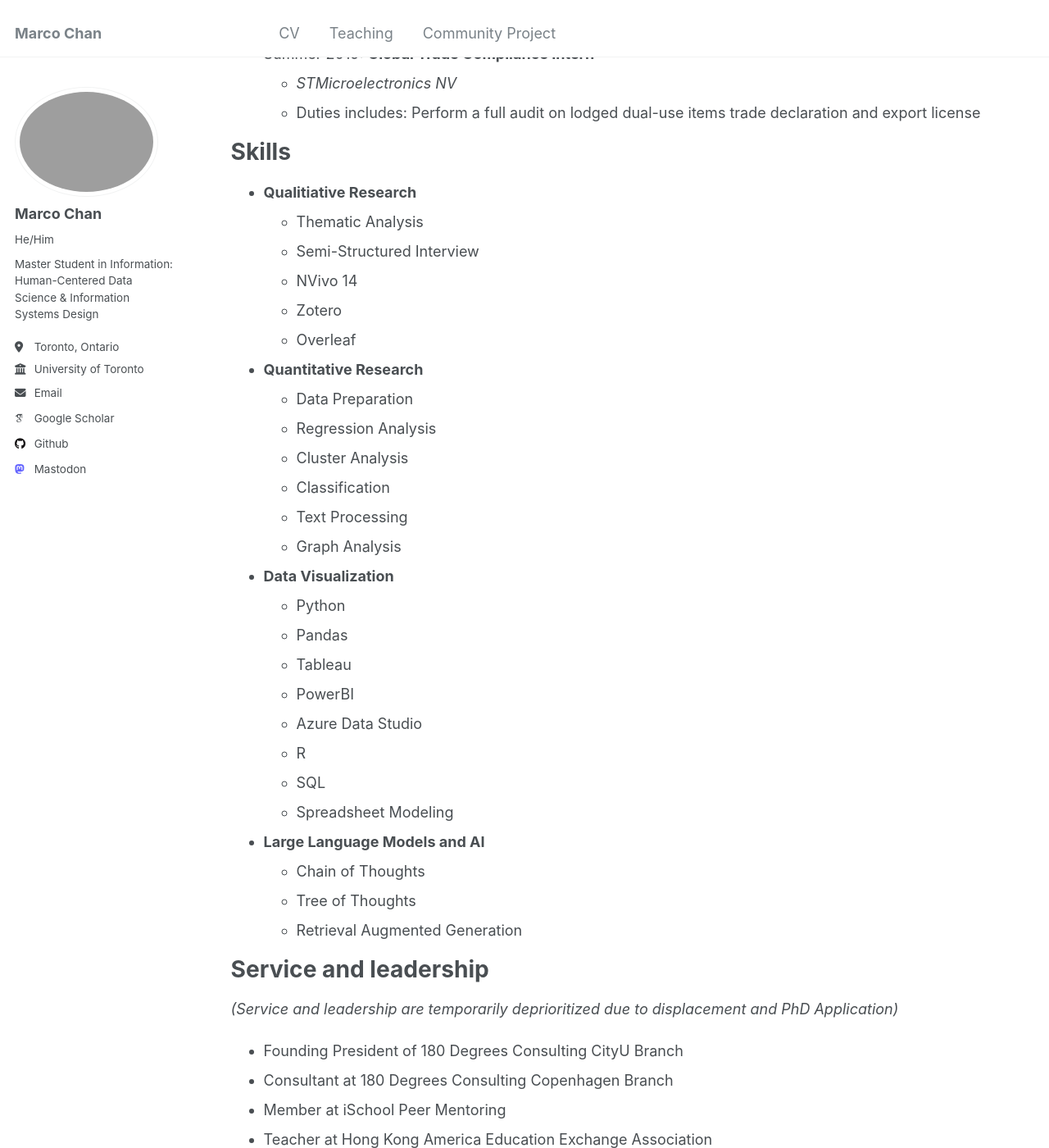
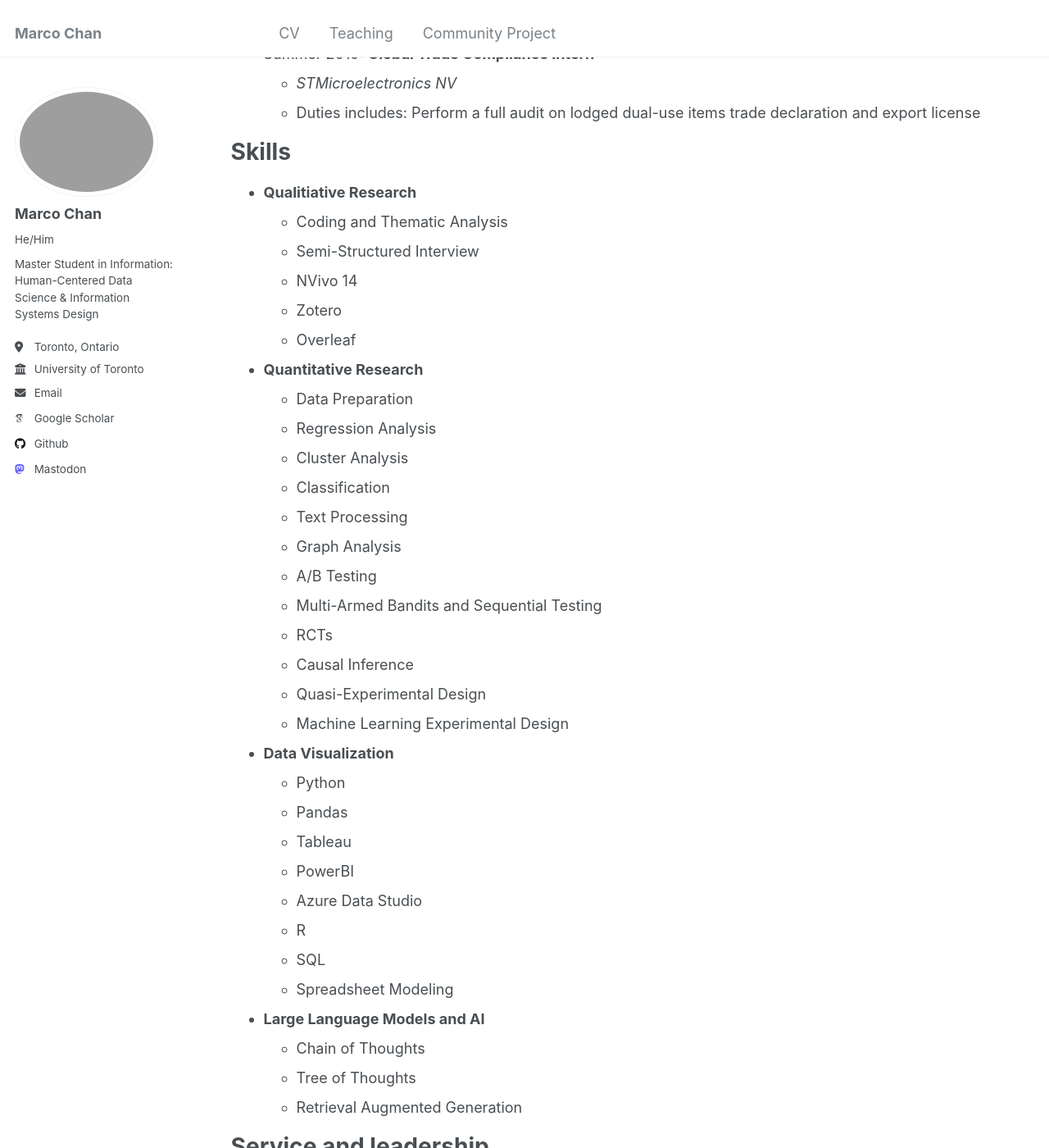
Before and after one commit to Marco-ProspectivePhD/home, a Jekyll site: the page built from _pages/cv.md, in a window 1280 px wide and 1400 px high, scrolled down 1604 px. Shown: the whole window at 82% size. Built offline with Jekyll 4.4.1, drawn with Linux system fonts in a browser that asks for light colours; some web fonts are replaced.

Commit message:
Update cv.md

```diff
--- a/_pages/cv.md
+++ b/_pages/cv.md
@@ -71,7 +71,7 @@ Work experience
 Skills
 ======
 * **Qualitiative Research**
-  * Thematic Analysis
+  * Coding and Thematic Analysis
   * Semi-Structured Interview
   * NVivo 14
   * Zotero
@@ -84,6 +84,12 @@ Skills
   * Classification
   * Text Processing
   * Graph Analysis
+  * A/B Testing
+  * Multi-Armed Bandits and Sequential Testing
+  * RCTs
+  * Causal Inference
+  * Quasi-Experimental Design
+  * Machine Learning Experimental Design
 
 * **Data Visualization**
   * Python
```
